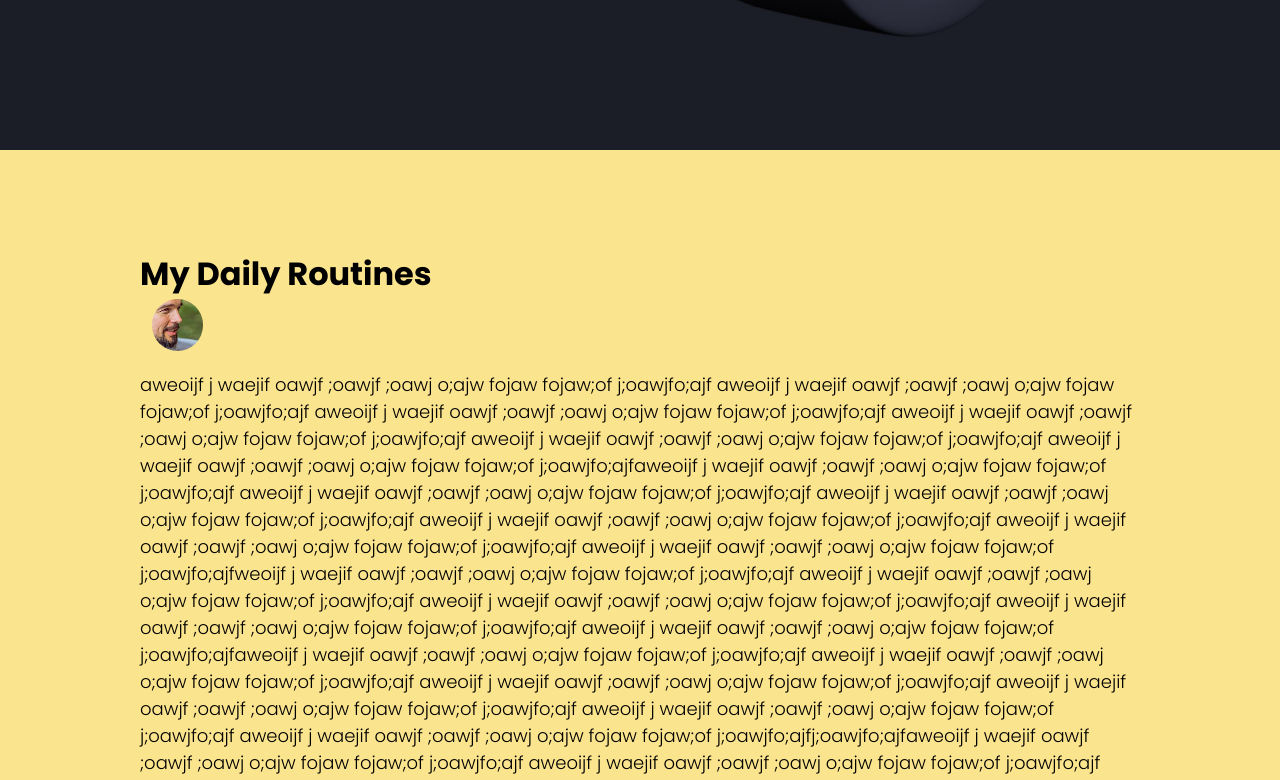
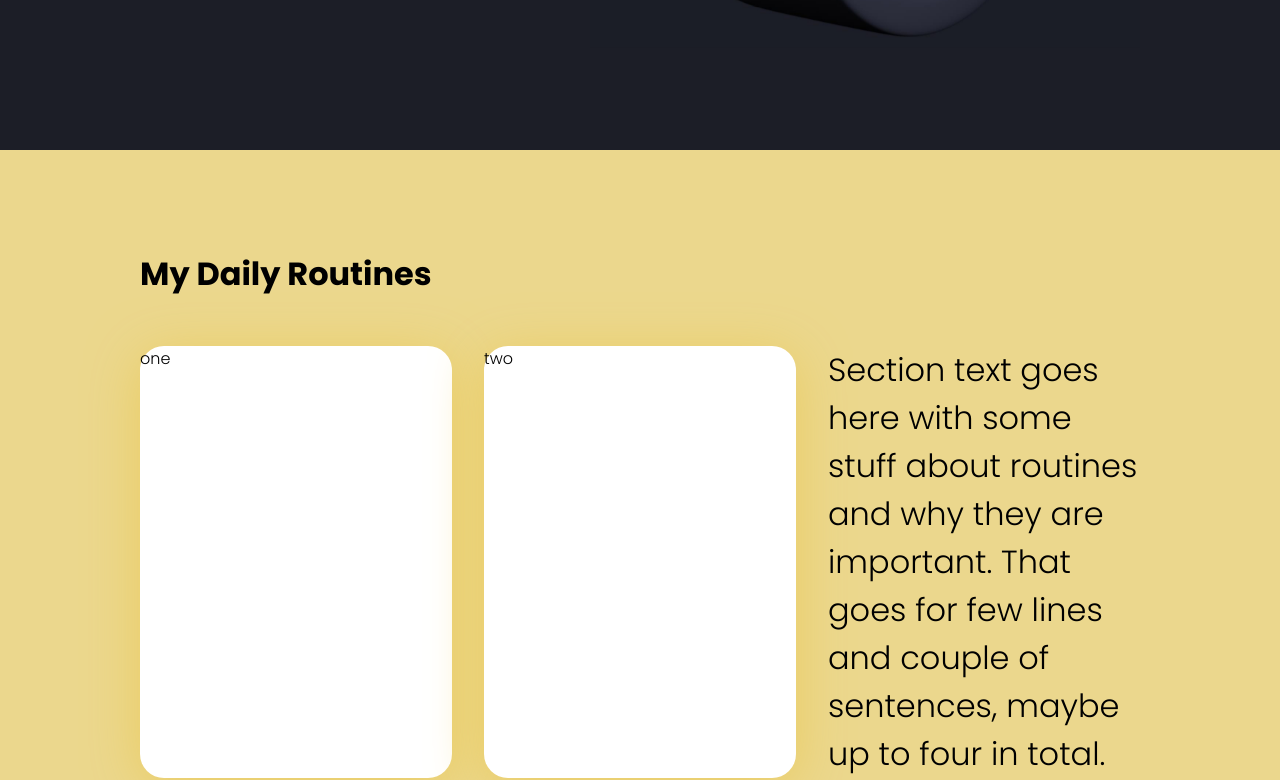
Before and after one commit to tombrewsviews/my-path, a React (Create React App) app: page /challenges/routines in a window 1280 px wide. Shown: the part 650-1430 px from the top of the page. Built offline with nearby package versions, Linux system fonts and the light colour scheme.

Commit message:
content section template

```diff
--- /dev/null
+++ b/src/components/cardSection3TextRight.js
@@ -0,0 +1,51 @@
+import React from "react";
+
+export default function cardSection3TextRight(type) {
+  return (
+    <div
+      style={{
+        display: "flex",
+        flex: "1",
+        flexDirection: "row",
+        marginTop: "48px",
+      }}
+    >
+      <div
+        style={{
+          display: "flex",
+          flex: "1",
+          flexDirection: "column",
+          backgroundColor: "#fff",
+          borderRadius: "24px",
+          boxShadow: "0px 8px 52px #EACC61",
+        }}
+      >
+        one
+      </div>
+      <div
+        style={{
+          display: "flex",
+          flex: "1",
+          flexDirection: "column",
+          backgroundColor: "#fff",
+          borderRadius: "24px",
+          marginLeft: "32px",
+          boxShadow: "0px 8px 52px #EACC61",
+        }}
+      >
+        two
+      </div>
+      <p
+        style={{
+          display: "flex",
+          flex: "1",
+          marginLeft: "32px",
+        }}
+      >
+        Section text goes here with some stuff about routines and why they are
+        important. That goes for few lines and couple of sentences, maybe up to
+        four in total.
+      </p>
+    </div>
+  );
+}
--- a/src/pages/Home.js
+++ b/src/pages/Home.js
@@ -9,7 +9,6 @@ import AnimationOnScroll from "react-animate-on-scroll";
 import "animate.css/animate.min.css";
 import { Link } from "react-router-dom";
 import "./../App.css";
-import Challenges from "./Challenges";
 import { ButtonIcon } from "./../components/buttonIcon";
 
 export default function Home() {
--- a/src/pages/Routines.js
+++ b/src/pages/Routines.js
@@ -4,6 +4,7 @@ import AnimationOnScroll from "react-animate-on-scroll";
 import "animate.css/animate.min.css";
 import clock from "./../images/clock.jpg";
 import { ButtonIcon } from "./../components/buttonIcon";
+import CardSection3TextRight from "./../components/cardSection3TextRight";
 import avatar1 from "./../images/avatar1.jpg";
 
 export default function Routines() {
@@ -25,7 +26,7 @@ export default function Routines() {
       style={{
         display: "flex",
         flexDirection: "column",
-        backgroundColor: "#FBE48E",
+        backgroundColor: "#EBD78D",
         position: "relative",
         zIndex: "1",
       }}
@@ -122,18 +123,19 @@ export default function Routines() {
           alignSelf: "center",
           width: "1000px",
           paddingTop: "100px",
-          backgroundColor: "#FBE48E",
+          backgroundColor: "#EBD78D",
         }}
       >
         <h1>My Daily Routines</h1>
-        <ButtonIcon
+        {/* <ButtonIcon
           type="button"
           buttonStyle="btn-no-padding"
           buttonSize="btn-large"
           onClick={openFromParent}
         >
           <img src={avatar1} className="App-avatar" alt="avatar" />
-        </ButtonIcon>
+        </ButtonIcon> */}
+        <CardSection3TextRight></CardSection3TextRight>
         <p
           style={{
             fontSize: "18px",
```
